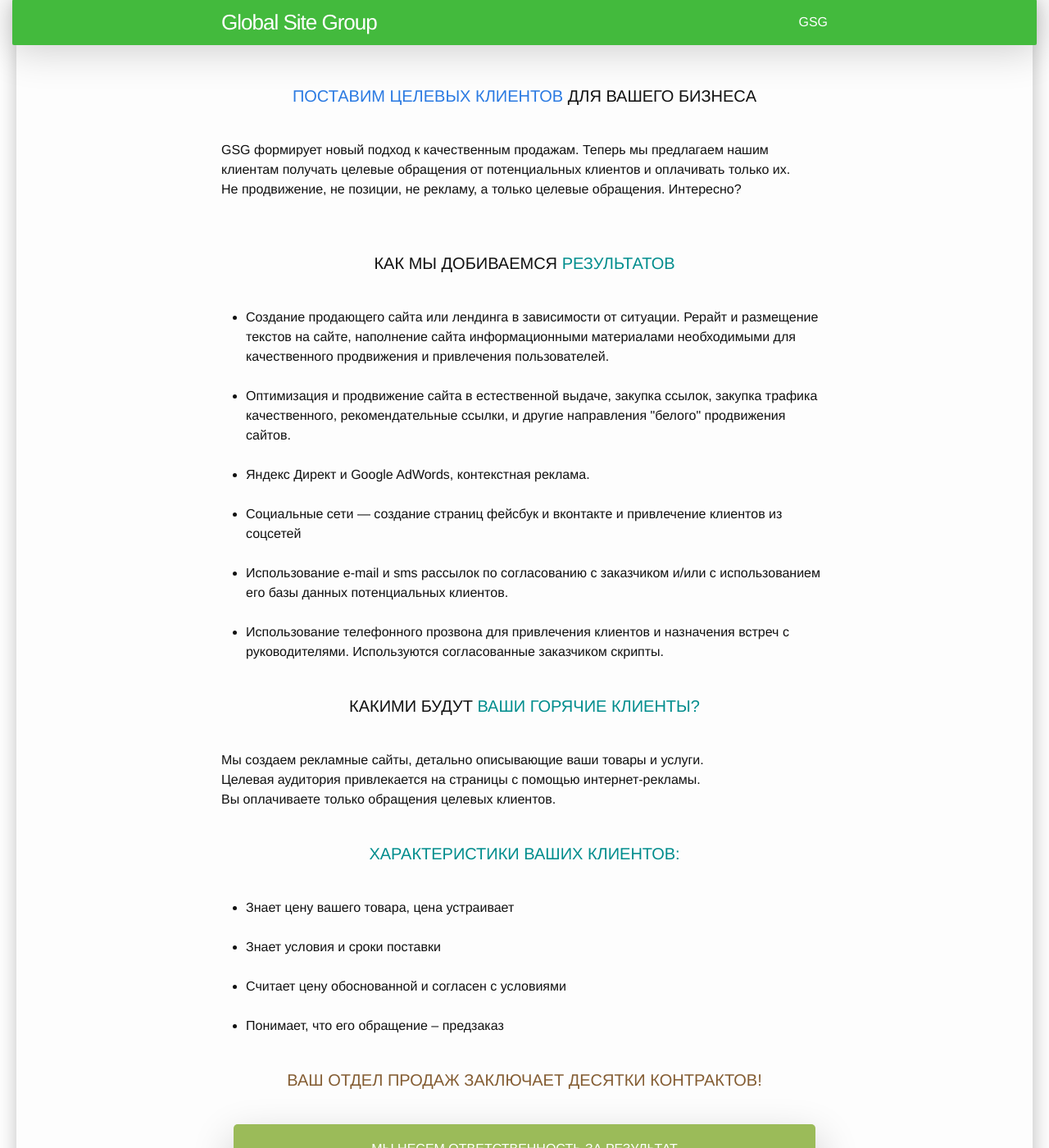
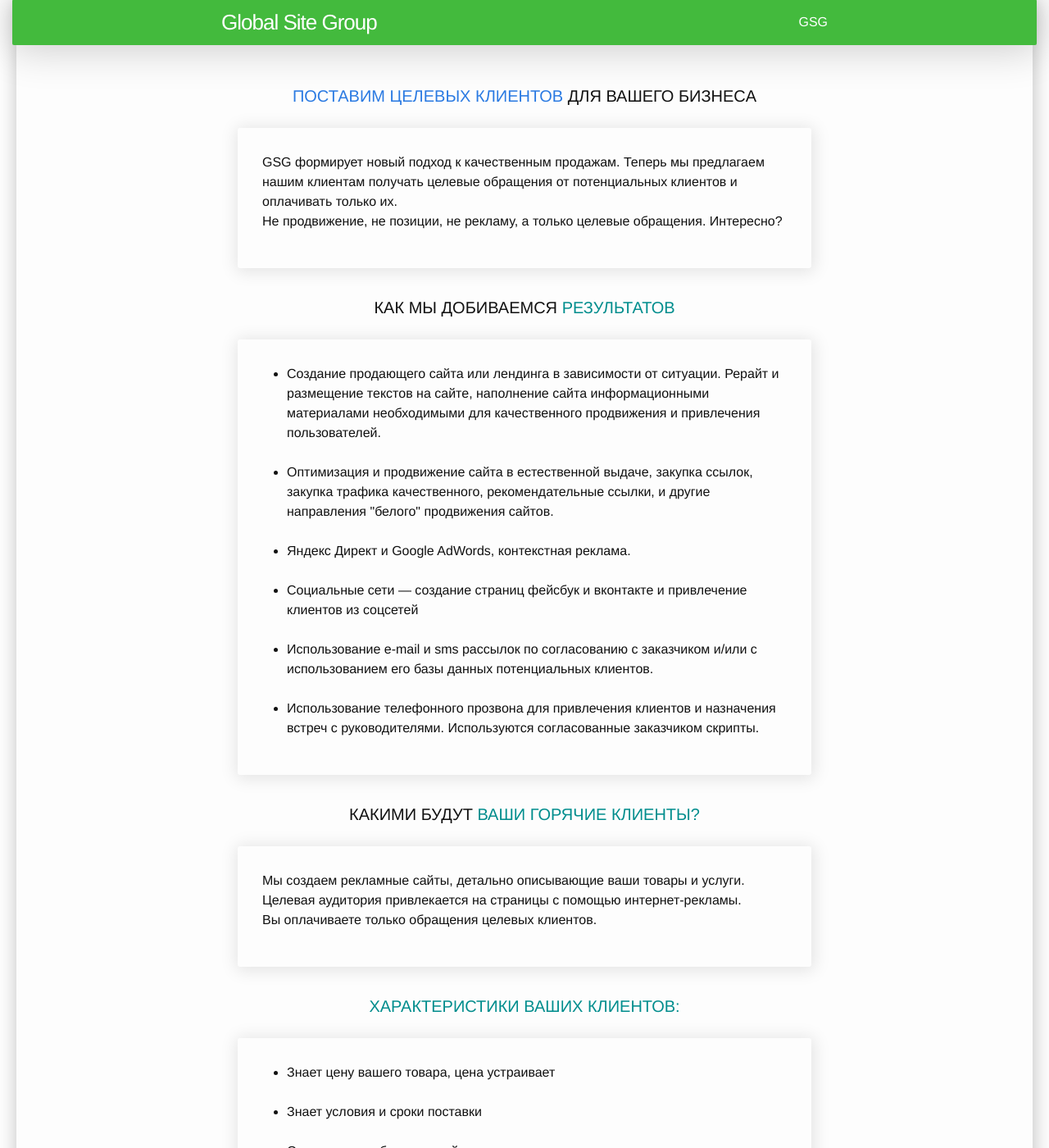
Before and after one commit to Afsmn/afsmn.github.io, a Jekyll site: the page built from index.html, in a window 1280 px wide and 1400 px high. Shown: the whole window at 82% size. Built offline with Jekyll 4.4.1, drawn with Linux system fonts in a browser that asks for light colours.

Commit message:
materail ...

```diff
--- a/_sass/_base.scss
+++ b/_sass/_base.scss
@@ -257,6 +257,24 @@ pre {
   background: #8064a2;
 }
 
+.div-content {
+  box-sizing: border-box;
+  margin: 2px 20px 2px 20px;
+  box-shadow: 1px 2px 20px 3px rgba(0, 0, 0, 0.2);
+  border-radius: 3px;
+  padding: 30px;
+  margin: -15px 20px;
+}
+
+.content {
+  box-sizing: border-box;
+  margin: 2px 20px 2px 20px;
+  box-shadow: 1px 2px 20px 3px rgba(0, 0, 0, 0.1);
+  border-radius: 3px;
+  padding: 30px;
+  margin: -15px 20px;
+}
+
 .bold {
   font-weight: bold;
 }
--- a/index.html
+++ b/index.html
@@ -6,16 +6,19 @@ layout: default
 
   <h1 class='page-heading center'><span class='blue'>
       ПОСТАВИМ ЦЕЛЕВЫХ КЛИЕНТОВ </span>ДЛЯ ВАШЕГО БИЗНЕСA</h1>
+  <br>
 
-  <br>
+  <div class='content'>
     <p>GSG формирует новый подход к качественным продажам. Теперь мы предлагаем нашим клиентам получать целевые обращения от потенциальных клиентов и оплачивать только их. <br>Не продвижение, не позиции, не рекламу, а только целевые обращения. Интересно?
     </p>
+  </div>
 
   <br><br>
   <h1 class='page-heading center'>
     КАК МЫ ДОБИВАЕМСЯ <span class='turquoise'>РЕЗУЛЬТАТОВ</span></h1>
   <br>
 
+  <div class='content'>
     <ul>
       <li>
         Создание продающего сайта или лендинга в зависимости от ситуации. Рерайт и
@@ -46,23 +49,29 @@ layout: default
         руководителями. Используются согласованные заказчиком скрипты.
       </li>
     </ul>
+  </div>
+  <br>
   <br>
 
   <h1 class='page-heading center'>
     КАКИМИ БУДУТ <span class='turquoise'>ВАШИ ГОРЯЧИЕ КЛИЕНТЫ?</span></h1>
   <br>
 
+  <div class='content'>
     <p>
       Мы создаем рекламные сайты, детально описывающие ваши товары и услуги.<br>
       Целевая аудитория привлекается на страницы с помощью интернет-рекламы.<br>
       Вы оплачиваете только обращения целевых клиентов.
     </p>
+  </div>
+  <br>
   <br>
 
   <h1 class='page-heading center turquoise'>
     ХАРАКТЕРИСТИКИ ВАШИХ КЛИЕНТОВ:</h1>
   <br>
 
+  <div class='content'>
     <ul>
       <li>
         Знает цену вашего товара, цена устраивает
@@ -81,6 +90,9 @@ layout: default
       </li>
       <br>
     </ul>
+  </div>
+  <br>
+  <br>
 
   <h1 class='page-heading center gold'>
     ВАШ ОТДЕЛ ПРОДАЖ ЗАКЛЮЧАЕТ ДЕСЯТКИ КОНТРАКТОВ!</h1>
@@ -91,6 +103,7 @@ layout: default
   </div>
   <br>
 
+  <div class='div-content'>
     <ul>
       <li>
         ВСЯ ОТВЕТСТВЕННОСТЬ ЗА РЕЗУЛЬТАТ ЛОЖИТСЯ НА НАС!
@@ -102,6 +115,7 @@ layout: default
       </li>
       <br>
     </ul>
+  </div>
   <br>
 
   <div class='div-emerald center'>
@@ -109,6 +123,7 @@ layout: default
   </div>
   <br>
 
+  <div class='div-content'>
     <ul>
       <li>
         НЕ НУЖНО ВОЛНОВАТЬСЯ, ЧТО РЕКЛАМА НЕ ПРИНЕСЕТ ОЖИДАЕМЫХ РЕЗУЛЬТАТОВ.
@@ -119,6 +134,7 @@ layout: default
       </li>
       <br>
     </ul>
+  </div>
   <br>
 
   <div class='div-blue-light center'>
@@ -126,12 +142,14 @@ layout: default
   </div>
   <br>
 
+  <div class='div-content'>
     <ul>
       <li>
         ОДИН ПЕРСОНАЛЬНЫЙ МЕНЕДЖЕР, КОТОРЫЙ ВСЕГДА В КУРСЕ ДЕЛ ПО ВАШЕМУ ПРОЕКТУ
       </li>
       <br>
     </ul>
+  </div>
   <br>
 
   <div class='div-violet-light center'>
@@ -139,6 +157,7 @@ layout: default
   </div>
   <br>
 
+  <div class='div-content'>
     <ul>
       <li>
         SMM, ROI, SEO, ARPU, CTR, EPC И ЗНАЧЕНИЯ ДРУГИХ ТЕРМИНОВ ВЫ ИЗУЧИТЕ ПРИ ЖЕЛАНИИ.
@@ -149,6 +168,7 @@ layout: default
       </li>
       <br>
     </ul>
+  </div>
   <br>
 
   <div class='div-violet center'>
@@ -156,6 +176,7 @@ layout: default
   </div>
   <br>
 
+  <div class='div-content'>
     <ul>
       <li>
         МЫ ОПЕРИРУЕМ ТРЕМЯ ПОКАЗАТЕЛЯМИ: ЦЕНА КЛИЕНТА, ЧИСЛО КЛИЕНТОВ И СРОК ИХ
@@ -163,6 +184,8 @@ layout: default
       </li>
       <br>
     </ul>
+  </div>
+  <br>
   <br>
 
   <h1 class='page-heading center dark-violet'>
@@ -170,14 +193,17 @@ layout: default
   </h1>
   <br>
 
+  <div class='content'>
     <p>
       Минимальный стартовый бюджет <span class='bold'>1000$</span> Вы платите только за целевые обращения, которые учитываются с
       помощью программного обеспечения мониторинга телефонных звонков и обращений с сайта. Мы берем на
       себя все задачи и все риски, вы платите только за
     </p>
+  </div>
+  <br>
   <br>
 
-  <h1 class='page-heading gold'>
+  <h1 class='page-heading center gold'>
     РЕЗУЛЬТАТ В ВИДЕ ОБРАЩЕНИЙ ПОТЕНЦИАЛЬНЫХ КЛИЕНТОВ!
   </h1>
   <br>
```
Lines whose indentation alone changed are shown as unchanged.
